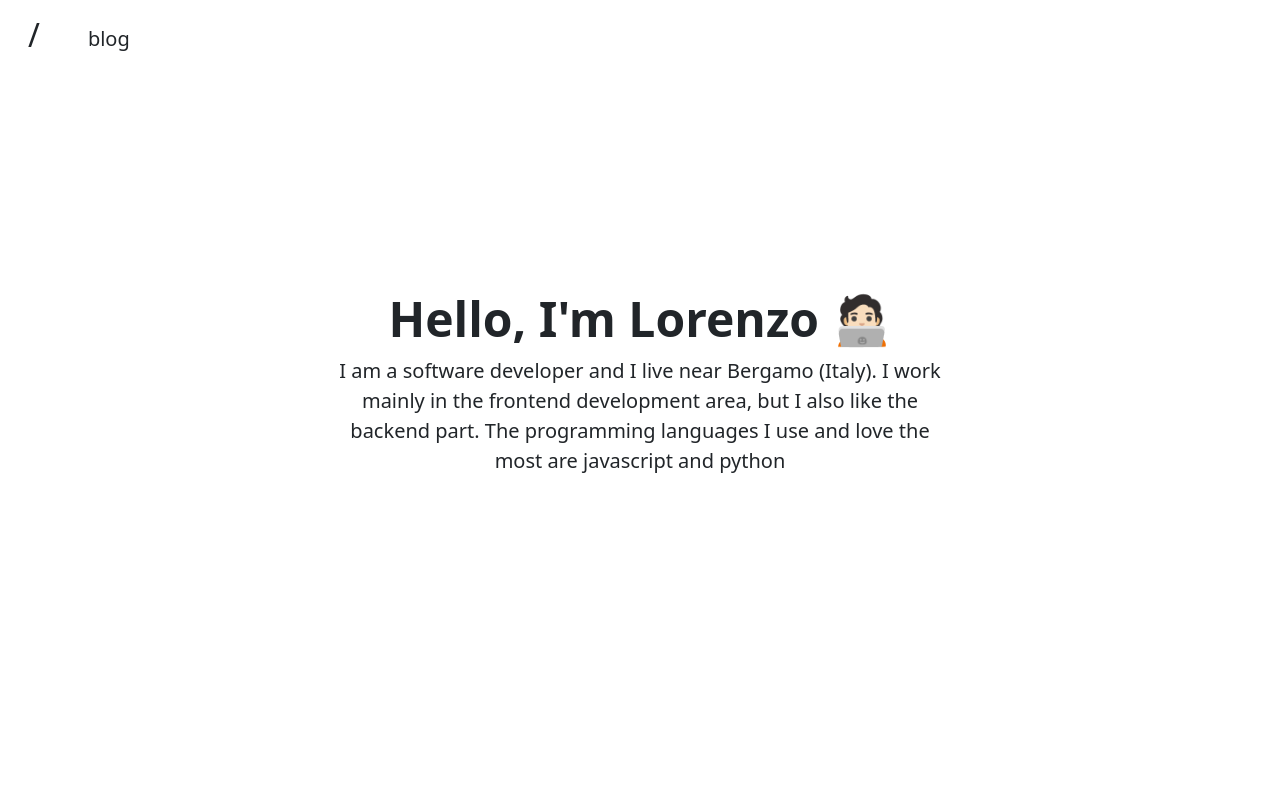
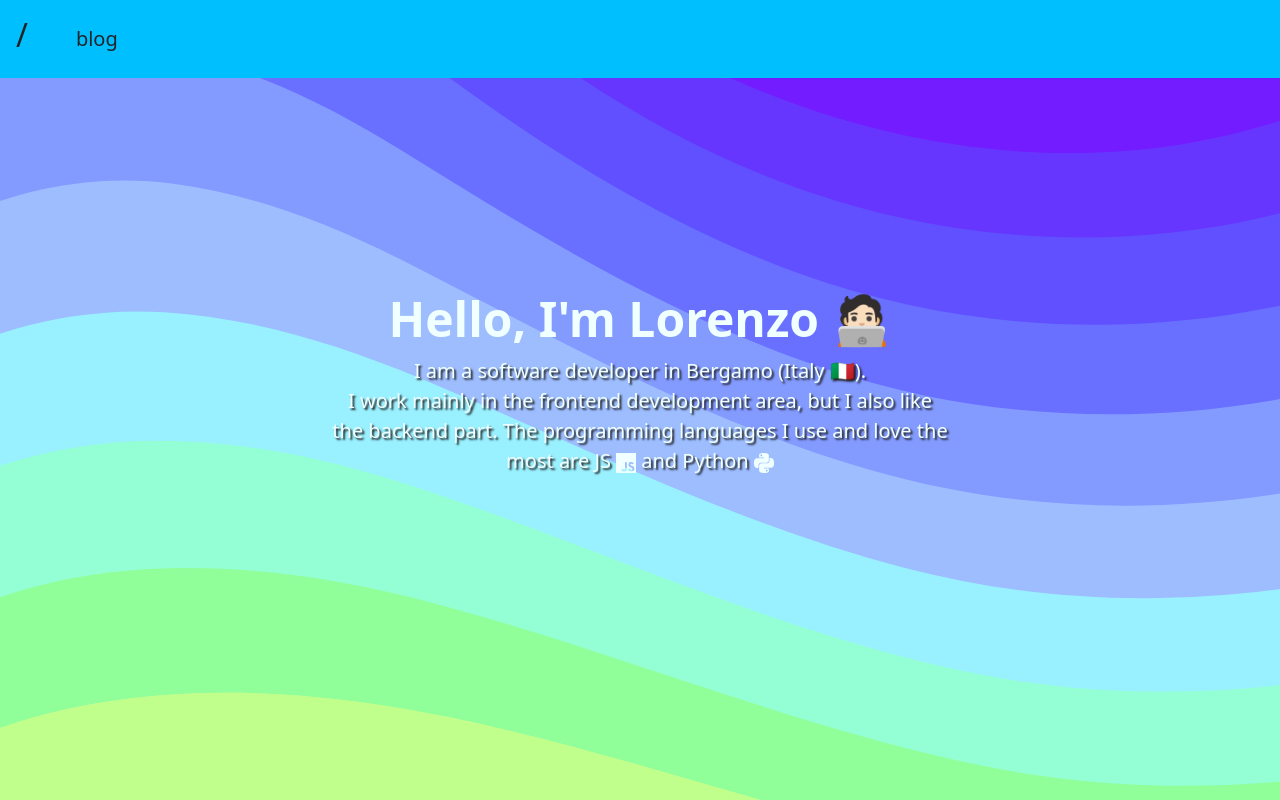
Before and after one commit to loreBianchi/lore-blog, a Next.js app: page / in a window 1280 px wide. Built offline with nearby package versions, Linux system fonts and the light colour scheme.

Commit message:
working on general layout & first blog post

```diff
--- a/components/Hero.jsx
+++ b/components/Hero.jsx
@@ -1,13 +1,15 @@
 /* eslint-disable react/no-unescaped-entities */
+import { SiJavascript, SiPython } from 'react-icons/si'
+
 const Hero = ({ text }) => {
   return (
     <div className="px-4 pb-5 mb-5 text-center">
-      <h1 className="display-5 fw-bold">Hello, I'm Lorenzo 🧑🏻‍💻</h1>
+      <h1 className="display-5 fw-bold azure">Hello, I'm Lorenzo 🧑🏻‍💻</h1>
       <div className="col-lg-6 mx-auto">
-        <p className="lead mb-6">
-          I am a software developer and I live near Bergamo (Italy).
+        <p className="lead mb-6 azure text-shadow">
+          I am a software developer in Bergamo (Italy 🇮🇹).<br/>
           I work mainly in the frontend development area, but I also like the backend part.
-          The programming languages I use and love the most are javascript and python
+          The programming languages I use and love the most are JS <SiJavascript /> and Python <SiPython />
         </p>
       </div>
     </div>
--- a/components/Nav.jsx
+++ b/components/Nav.jsx
@@ -2,7 +2,7 @@ import Link from 'next/link'
 
 const Nav = () => {
   return (
-    <nav className="nav p-3">
+    <nav className="nav p-3 text-black bg-deepskyblue">
       <Link href="/" passHref>
         <h2 className="pointer">/</h2>
       </Link>
--- a/package.json
+++ b/package.json
@@ -13,6 +13,7 @@
     "next-mdx-remote": "^3.0.8",
     "react": "17.0.2",
     "react-dom": "17.0.2",
+    "react-icons": "^4.3.1",
     "react-syntax-highlighter": "^15.4.5"
   },
   "devDependencies": {
--- a/pages/_app.js
+++ b/pages/_app.js
@@ -6,12 +6,12 @@ function MyApp({ Component, pageProps }) {
   return (
     <>
       <Head>
-        <title>Next and MDX Blog</title>
+        <title>Lore Blog</title>
         <link href="https://cdn.jsdelivr.net/npm/bootstrap@5.0.2/dist/css/bootstrap.min.css" rel="stylesheet"
               integrity="sha384-EVSTQN3/azprG1Anm3QDgpJLIm9Nao0Yz1ztcQTwFspd3yD65VohhpuuCOmLASjC"
               crossOrigin="anonymous" />
       </Head>
-      <div className="container-fluid min-vh-100 d-flex flex-column">
+      <div className="w-100 min-vh-100 d-flex flex-column">
         <Nav />
         <Component {...pageProps} />
       </div>
--- a/pages/index.js
+++ b/pages/index.js
@@ -2,7 +2,7 @@ import Hero from '../components/Hero'
 
 const Home = () => {
   return (
-    <div className='h-100 d-flex justify-content-center align-items-center flex-grow-1'>
+    <div className='h-100 d-flex justify-content-center align-items-center flex-grow-1 home'>
       <Hero />
     </div>
   )
--- a/styles/globals.css
+++ b/styles/globals.css
@@ -42,3 +42,24 @@ td, th {
   border: 1px solid forestgreen;
   background-color: lightgoldenrodyellow;
 }
+
+.home {
+  background-size: cover;
+  background-image: url("/liquid-cheese.svg");
+  -webkit-background-size: cover;
+  -moz-background-size: cover;
+  -o-background-size: cover;
+  background-size: cover;
+}
+
+.azure {
+  color: azure;
+}
+
+.text-shadow {
+  text-shadow: 2px 2px 2px #222;
+}
+
+.bg-deepskyblue {
+  background-color: deepskyblue;
+}
```
Also changed, not shown: pages/blog/[slug].js (+11 -1 lines), posts/functions-for-beginners.mdx (deleted, +0 -22 lines), posts/npm-yarn-cheat-sheet.mdx (+43 -6 lines), public/liquid-cheese.svg (added), 1 other file (tests, documents, lock files or other folders).
